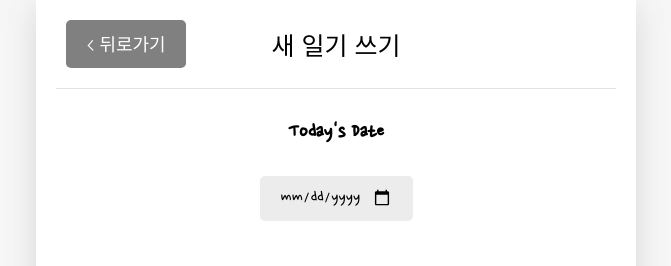
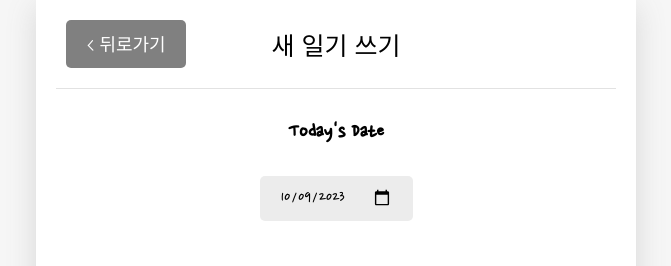
Before and after one commit to GongE7E/React-diary, a React (Create React App) app: page /new in a window 1280 px wide. Shown: the top 266 px of the page, without its empty margins (304-975 px from the left). Built offline with nearby package versions, Linux system fonts and the light colour scheme; a web font is replaced by a local one.

Commit message:
feat -improve: pass on previous diary data
이전 일기 데이터 전달하기 위한 문제 해결

```diff
--- a/src/App.js
+++ b/src/App.js
@@ -14,7 +14,7 @@ function reducer(state, action) {
     }
     case 'update': {
       return state.map((list) =>
-        list.id === action.data.id ? { ...action.id } : list
+        list.id === action.data.id ? { ...action.data } : list
       );
     }
     case 'delete': {
--- a/src/components/Editor.jsx
+++ b/src/components/Editor.jsx
@@ -1,16 +1,27 @@
-import React, { useState } from 'react';
+import React, { useEffect, useState } from 'react';
 import { useNavigate } from 'react-router-dom';
 import Button from './Button';
 import './Editor.css';
 import { emotions } from '../utils/emotions';
 import EmotionItem from './EmotionItem';
+import getFormattedDate from '../utils/getFormattedDate';
 
-export default function Editor({ onsubmit }) {
+export default function Editor({ initData, onsubmit }) {
   const [state, setState] = useState({
-    date: '',
+    date: getFormattedDate(new Date()),
     emotionId: 3,
     content: '',
   });
+  useEffect(() => {
+    if (initData) {
+      setState({
+        ...initData,
+        date: getFormattedDate(new Date(parseInt(initData.date))),
+      });
+    }
+    // console.log(initData);
+  }, [initData]);
+
   const handleChangeDate = (e) => {
     setState({ ...state, date: e.target.value });
   };
```
